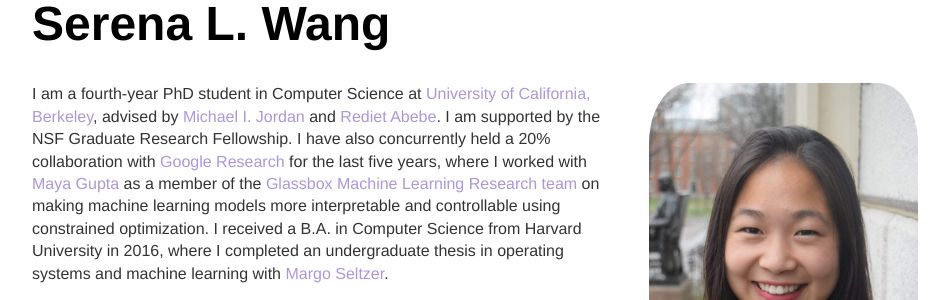
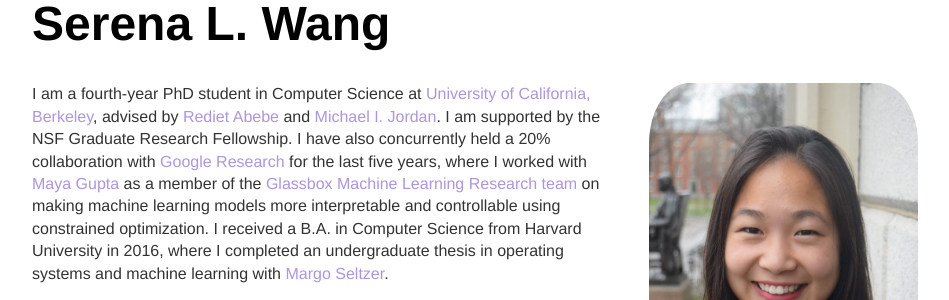
Before and after one commit to serenalwang/serenalwang.github.io, a Jekyll site: the page built from index.md, in a window 1280 px wide. Shown: the part 120-420 px from the top of the page, without its empty margins (160-1109 px from the left). Built offline with Jekyll 4.4.1, drawn with Linux system fonts in a browser that asks for light colours.

Commit message:
updated advisor ordering

```diff
--- a/index.md
+++ b/index.md
@@ -8,7 +8,7 @@
 
 <img src="img/serena.jpg" alt="Photo" class="rightside_image">
 
-I am a fourth-year PhD student in Computer Science at [University of California, Berkeley](https://eecs.berkeley.edu/), advised by [Michael I. Jordan](https://people.eecs.berkeley.edu/~jordan/) and [Rediet Abebe](https://www.redietabebe.com/). I am supported by the NSF Graduate Research Fellowship. I have also concurrently held a 20% collaboration with [Google Research](https://research.google/people/SerenaLutongWang/) for the last five years, where I worked with [Maya Gupta](https://mayagupta.org/) as a member of the [Glassbox Machine Learning Research team](https://www.technologyreview.com/2015/11/05/165175/google-tries-to-make-machine-learning-a-little-more-human/) on making machine learning models more interpretable and controllable using constrained optimization. I received a B.A. in Computer Science from Harvard University in 2016, where I completed an undergraduate thesis in operating systems and machine learning with [Margo Seltzer](https://www.seltzer.com/margo/).
+I am a fourth-year PhD student in Computer Science at [University of California, Berkeley](https://eecs.berkeley.edu/), advised by [Rediet Abebe](https://www.redietabebe.com/) and [Michael I. Jordan](https://people.eecs.berkeley.edu/~jordan/). I am supported by the NSF Graduate Research Fellowship. I have also concurrently held a 20% collaboration with [Google Research](https://research.google/people/SerenaLutongWang/) for the last five years, where I worked with [Maya Gupta](https://mayagupta.org/) as a member of the [Glassbox Machine Learning Research team](https://www.technologyreview.com/2015/11/05/165175/google-tries-to-make-machine-learning-a-little-more-human/) on making machine learning models more interpretable and controllable using constrained optimization. I received a B.A. in Computer Science from Harvard University in 2016, where I completed an undergraduate thesis in operating systems and machine learning with [Margo Seltzer](https://www.seltzer.com/margo/).
 
 My research interests include fostering positive long term societal impact of machine learning by rethinking ML algorithms and practices. On the algorithmic side, I employ tools from robust optimization, constrained optimization, and statistical learning theory.
 
```
